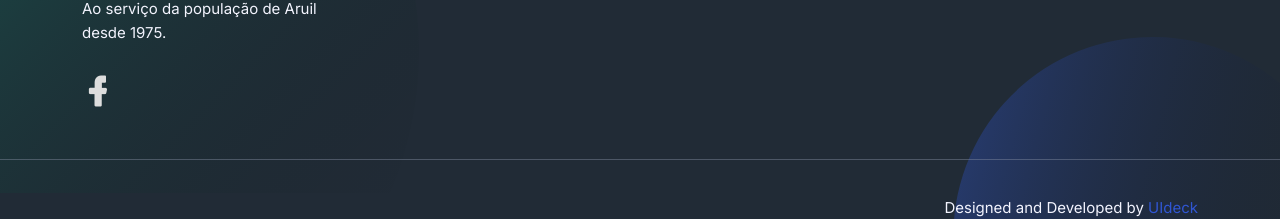
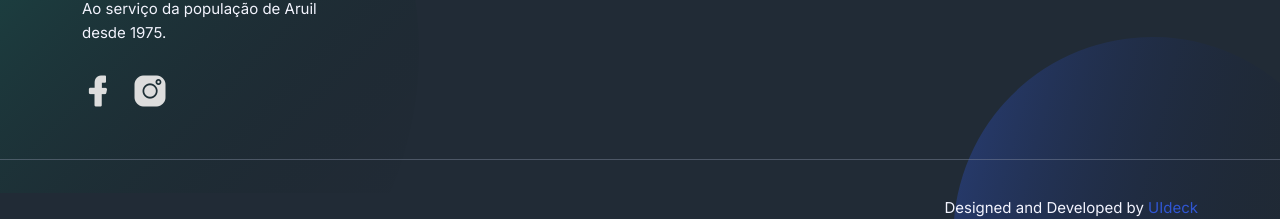
Before and after one commit to srdaruilense/srdaruilense.github.io, a website: page index.html in a window 1280 px wide. Shown: the part 2946-3165 px from the top of the page. Drawn offline with Linux system fonts and the light colour scheme.

Commit message:
Instagram link

```diff
--- a/index.html
+++ b/index.html
@@ -238,6 +238,11 @@
                       <i class="lni lni-32 lni-facebook-filled"></i>
                     </a>
                   </li>
+				  <li>
+                    <a href="https://www.instagram.com/srdaruil/">
+                      <i class="lni lni-32 lni-instagram-filled"></i>
+                    </a>
+                  </li>
                 </ul>
               </div>
             </div>
```
